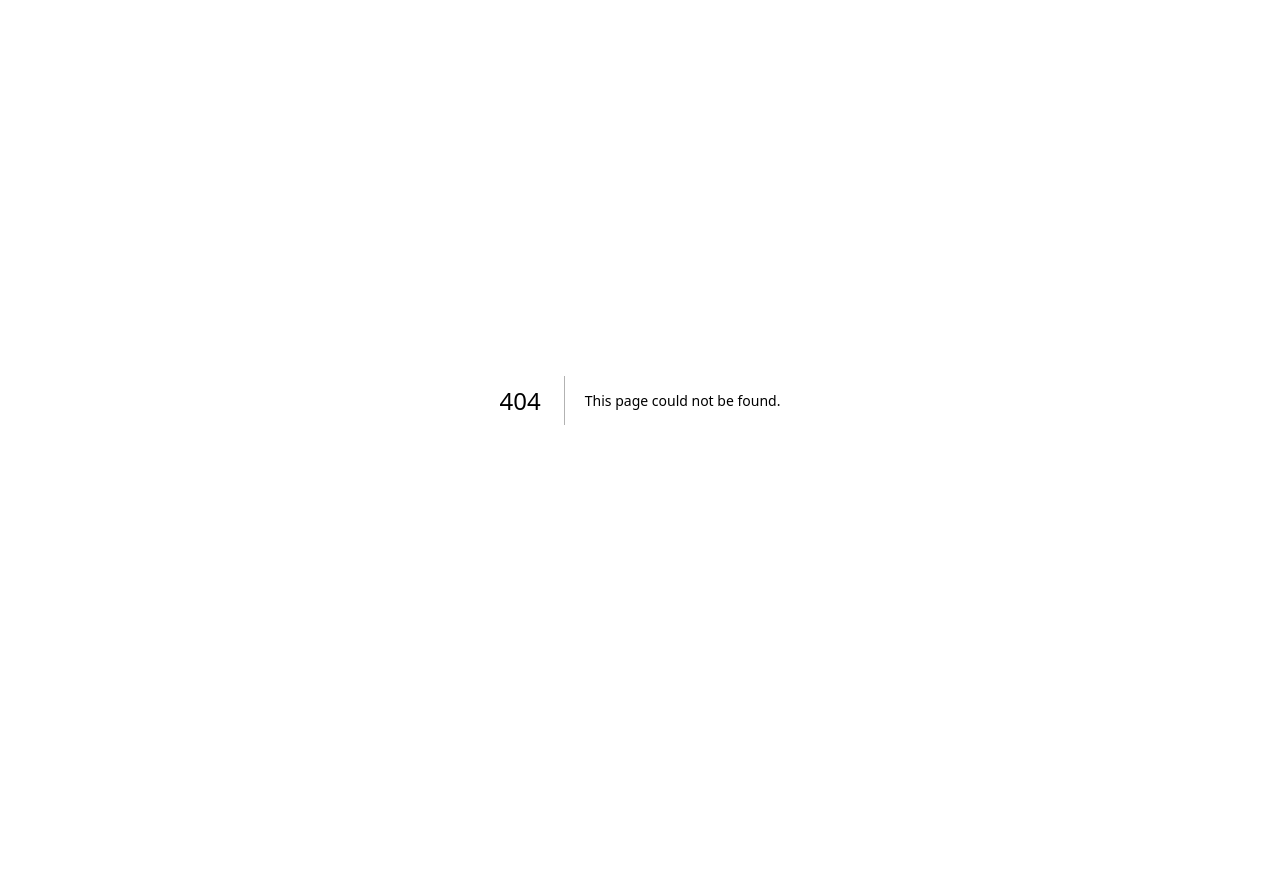
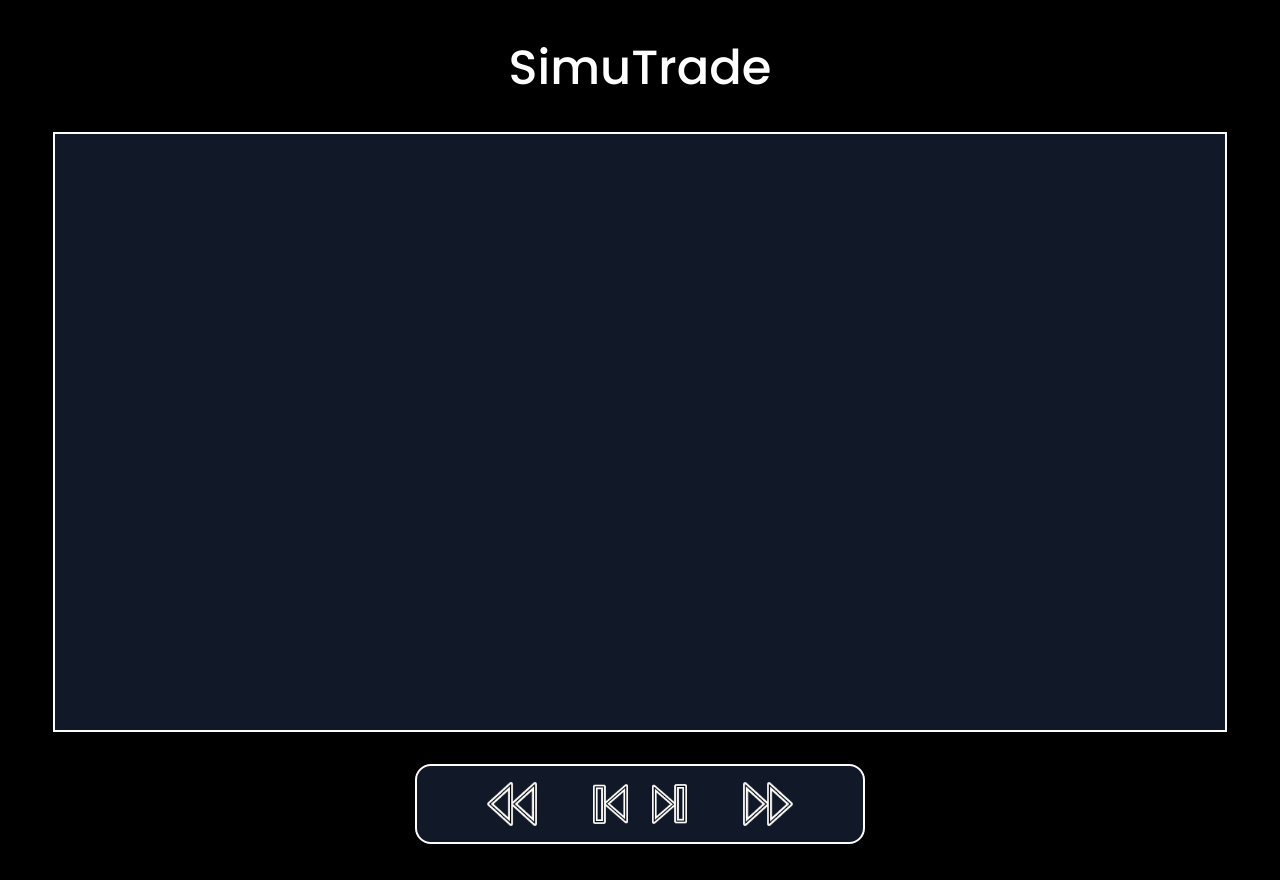
Before and after one commit to mahdixmohammad/SimuTrade, a Next.js app: page /test in a window 1280 px wide. Before the commit this address had no page. Before the commit the page ends 800 px from the top, so only its background shows below. Built offline with nearby package versions, Linux system fonts and the light colour scheme.

Commit message:
Create new route called test to begin refactoring of code with HTML canvas for better efficiency

```diff
--- a/app/page.tsx
+++ b/app/page.tsx
@@ -123,6 +123,8 @@ export default function Home() {
 		}
 	}, [val, count, colors, bodySizes, topwickSizes, bottomwickSizes, positions]);
 
+	const handleBuy = (e: any) => {};
+
 	useEffect(() => {
 		let startX: number;
 		let startY: number;
@@ -192,14 +194,14 @@ export default function Home() {
 			setCurrentDate(new Date(newDateValue));
 
 			// Calculate the y-position of the cursor on the canvas
-			let cursorYPosition =
+			let cursorYPosition: number =
 				e.pageY -
 				window.scrollY -
 				canvas.current.getBoundingClientRect().top * currentZoom +
 				canvas.current.scrollTop * currentZoom -
 				offset * currentZoom;
 
-			let newPriceValue = Math.exp((10000 - cursorYPosition / currentZoom) / 10000 + initialPrice);
+			let newPriceValue: number = Math.exp((10000 - cursorYPosition / currentZoom) / 10000 + initialPrice);
 
 			setCurrentPrice(newPriceValue);
 
@@ -317,6 +319,9 @@ export default function Home() {
 					{currentPrice.toFixed(2)}
 				</div>
 			</div>
+			{/* <button className="z-50 w-24 h-9 bg-green-500 rounded-lg absolute text-white font-bold mt-4 left-20" onClick={handleBuy}>
+				BUY
+			</button> */}
 			<div
 				ref={canvas}
 				className="top-8 left-0 flex bg-gray-900 h-[600px] w-11/12 overflow-auto my-8 mx-auto scrollbar-hide cursor-crosshair border-2 border-white"
--- /dev/null
+++ b/app/test/page.tsx
@@ -0,0 +1,10 @@
+import Canvas from "@/components/Canvas";
+
+export default function Home() {
+	return (
+		<main className="min-h-screen max-w-screen bg-black text-white text-center py-1">
+			<h1 className="font-custom font-medium text-5xl my-10">SimuTrade</h1>
+			<Canvas />
+		</main>
+	);
+}
--- /dev/null
+++ b/components/Canvas.tsx
@@ -0,0 +1,211 @@
+"use client";
+
+import { useState, useEffect, useRef } from "react";
+import Image from "next/image";
+
+export default function Canvas() {
+	interface Candlestick {
+		date: Date;
+		openingPrice: number;
+		closingPrice: number;
+		topWickHeight: number;
+		bodyHeight: number;
+		bottomWickHeight: number;
+	}
+
+	// initializes state of application
+	const [currentY, setY] = useState(200);
+	const [data, setData] = useState<Record<string, Candlestick>>({});
+	const [count, setCount] = useState(0);
+
+	// set React DOM references
+	const canvasRef = useRef(null);
+	const contextRef = useRef<CanvasRenderingContext2D | null>(null);
+
+	// returns a random integer between min and max (both inclusive)
+	function getRandomInt(min: number, max: number): number {
+		return Math.floor(Math.random() * (max - min + 1)) + min;
+	}
+
+	// returns a random float between min and max (both inclusive)
+	function getRandomFloat(min: number, max: number): number {
+		return Math.random() * (max - min) + min;
+	}
+
+	useEffect(() => {
+		// initializes canvas
+		const canvas: HTMLCanvasElement = canvasRef.current!;
+		canvas.width = canvas.offsetWidth;
+		canvas.height = canvas.offsetHeight;
+		const c = canvas.getContext("2d")!;
+		contextRef.current = c;
+	}, []);
+
+	const handleAdd = async () => {
+		const c = contextRef.current!;
+		// the x-coordinate of each candlestick (40 pixels wide)
+		const x: number = count * 40;
+		// map numbers to a color and its rgb value
+		const colors = new Map([
+			[0, ["red", "rgb(255, 50, 50)"]],
+			[1, ["green", "rgb(0, 167, 114)"]],
+		]);
+		// randomly picks either 0 or 1
+		const random = getRandomInt(0, 1);
+		// destructures the array mapped to 0 or 1
+		const [color, rgb] = colors.get(random)!;
+
+		// randomly pick the sizes of the candlestick body and wicks
+		let bodyHeight = getRandomInt(12.5, 100);
+		// bodyHeight = color === "green" ? bodyHeight : -bodyHeight;
+		const topWickHeight = getRandomInt(0, 45);
+		const bottomWickHeight = getRandomInt(0, 45);
+		let newY: number;
+		let newCandlestick: Candlestick = {
+			date: new Date(),
+			openingPrice: currentY,
+			closingPrice: currentY - bodyHeight,
+			topWickHeight: topWickHeight,
+			bodyHeight: bodyHeight,
+			bottomWickHeight: bottomWickHeight,
+		};
+
+		// green means negative y (candle goes up), red means positive y (candle goes down)
+		if (color === "green") {
+			newY = currentY - bodyHeight;
+
+			// creates the candlestick body
+			c.fillStyle = rgb;
+			c.fillRect(x, newY, 40, bodyHeight);
+
+			// creates the candlestick wicks
+			c.strokeStyle = rgb;
+			c.lineWidth = 4;
+			c.beginPath();
+			// moves the line in between the candlestick body at its top
+			c.moveTo(x + 20, newY - topWickHeight);
+			// draws the top wick
+			c.lineTo(x + 20, newY);
+			// moves the line in between the candlestick body at its bottom
+			c.moveTo(x + 20, newY + bodyHeight);
+			// draws the bottom wick
+			c.lineTo(x + 20, newY + bodyHeight + bottomWickHeight);
+			c.stroke();
+		} else {
+			newY = currentY + bodyHeight;
+
+			// creates the candlestick body
+			c.fillStyle = rgb;
+			c.fillRect(x, newY, 40, -bodyHeight);
+
+			c.strokeStyle = rgb;
+			c.lineWidth = 4;
+			// creates the candlestick wicks
+			c.beginPath();
+			// moves the line in between the candlestick body at its top
+			c.moveTo(x + 20, newY - bodyHeight - topWickHeight);
+			// draws the top wick
+			c.lineTo(x + 20, newY);
+			// moves the line in between the candlestick body at its bottom
+			c.moveTo(x + 20, newY);
+			// draws the bottom wick
+			c.lineTo(x + 20, newY + bottomWickHeight);
+			c.stroke();
+		}
+
+		// sets new states
+		setY(newY);
+		setData(prevData => ({
+			...prevData,
+			[count + 1]: newCandlestick,
+		}));
+		setCount(count + 1);
+	};
+
+	const handleDelete = () => {
+		if (count > 0) {
+			const c = contextRef.current!;
+			c.clearRect((count - 1) * 40, 0, 40, 1000);
+			setCount(count - 1);
+		}
+	};
+
+	return (
+		<>
+			<canvas ref={canvasRef} className="w-11/12 h-[600px] bg-gray-900 mx-auto border-2 border-white"></canvas>
+			<div className="flex justify-center items-center gap-4 md:gap-6 mx-auto bg-gray-900 w-10/12 sm:w-2/4 md:w-[450px] h-20 my-8 rounded-2xl border-2 border-white">
+				<Image
+					className="w-10 md:w-[50px] mx-4 md:mx-8 cursor-pointer"
+					src="/fastbackward-icon.png"
+					alt="Fast Backward"
+					title="Fast Backward"
+					width={50}
+					height={0}
+					style={{ height: "auto" }}
+					onClick={() => {
+						// setForwarding(false);
+						// setBackwarding(true);
+					}}
+				/>
+				<Image
+					className="w-7 md:w-[35px] cursor-pointer"
+					src="/backward-icon.png"
+					alt="Backward"
+					title="Backward"
+					width={35}
+					height={0}
+					style={{ height: "auto" }}
+					onClick={handleDelete}
+				/>
+				{/* {fastforwarding || fastBackwarding ? (
+					<Image
+						className="w-7 md:w-[35px] cursor-pointer"
+						src="/pause-icon.png"
+						alt="Pause"
+						title="Pause"
+						width={35}
+						height={0}
+						style={{ height: "auto" }}
+						onClick={() => {
+							setForwarding(false);
+							setBackwarding(false);
+						}}
+					/>
+				) : (
+					<Image
+						className="w-7 md:w-[35px] cursor-pointer"
+						src="/play-icon.png"
+						alt="Play"
+						title="Play"
+						width={35}
+						height={0}
+						style={{ height: "auto" }}
+					/>
+				)} */}
+				<Image
+					className="w-7 md:w-[35px] cursor-pointer"
+					src="/forward-icon.png"
+					alt="Forward"
+					title="Forward"
+					width={35}
+					height={0}
+					style={{ height: "auto" }}
+					onClick={handleAdd}
+				/>
+				<Image
+					className="w-10 md:w-[50px] mx-4 md:mx-8 cursor-pointer"
+					src="/fastforward-icon.png"
+					alt="Fast Forward"
+					title="Fast Forward"
+					width={50}
+					height={0}
+					style={{ height: "auto" }}
+					onClick={() => {
+						// setForwarding(true);
+						// setBackwarding(false);
+					}}
+				/>
+			</div>
+		</>
+	);
+}
```
Also changed, not shown: components/Candlestick.css (deleted).
